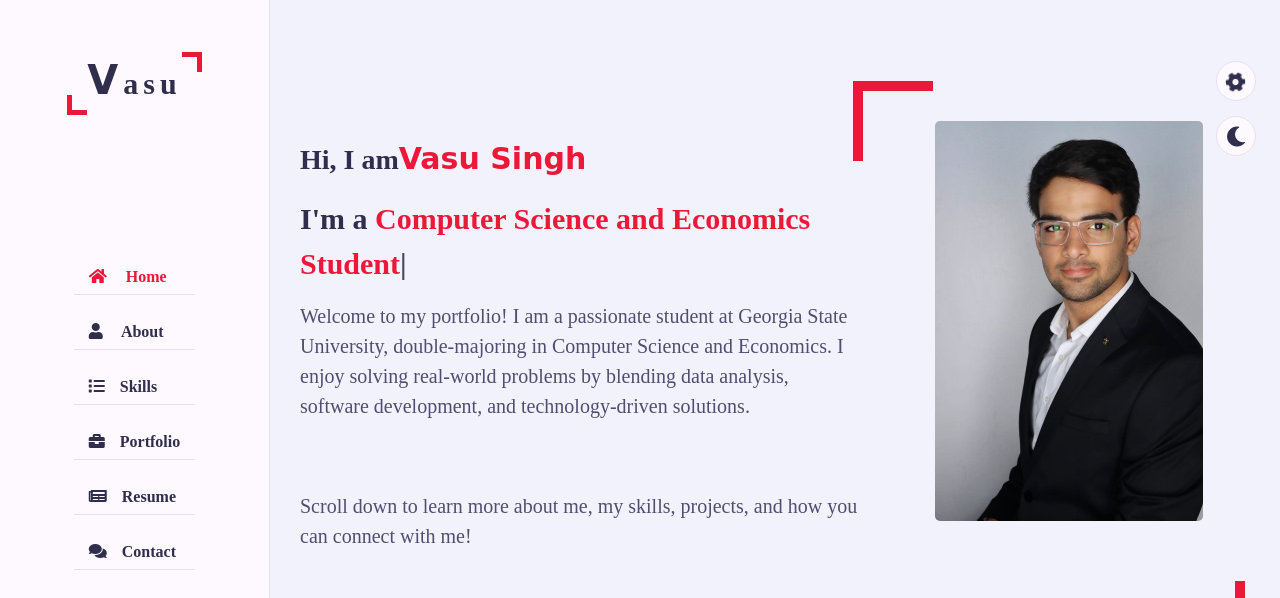
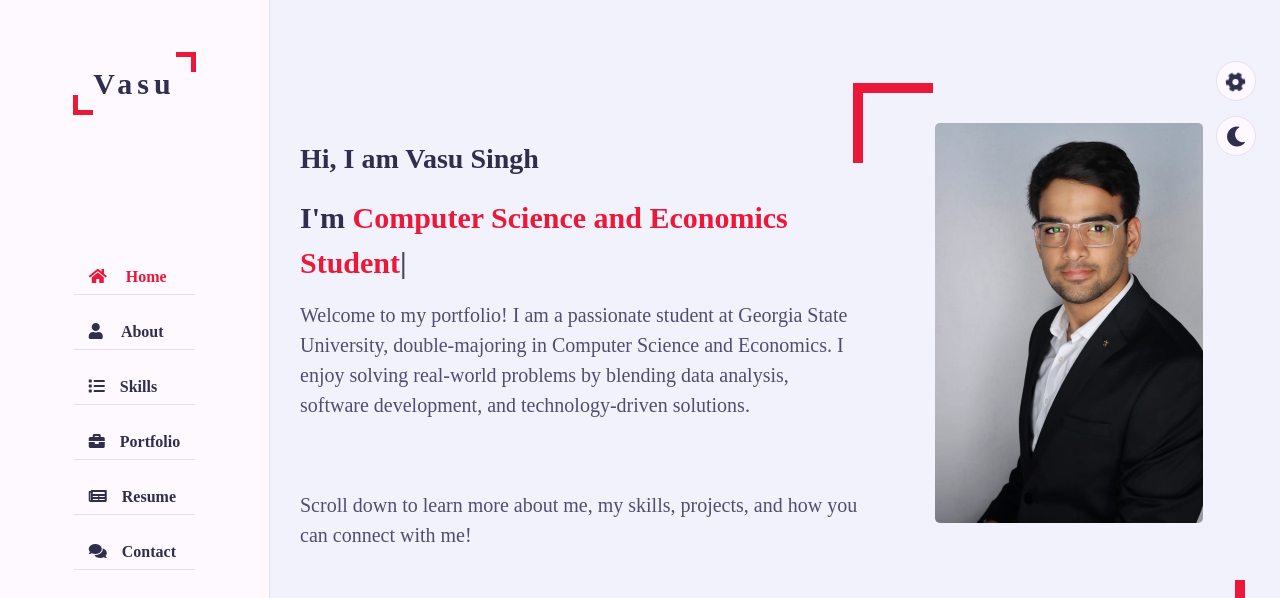
Before and after one commit to Vasusingh11/portfolio-website, a plain HTML site: page index.html in a window 1280 px wide. Shown: the top 598 px of the page. Drawn offline with nearby package versions, Linux system fonts and the light colour scheme; a web font is replaced by a local one.

Commit message:
Update index.html

```diff
--- a/index.html
+++ b/index.html
@@ -23,7 +23,7 @@
     <!-- ===== Aside Start ===== -->
     <div class="aside">
       <div class="logo">
-        <a href="#"><span>V</span>asu</a>
+        <a href="#"><span></span>Vasu</a>
       </div>
       <div class="nav-toggler">
         <span></span>
@@ -45,8 +45,8 @@
         <div class="container">
           <div class="row">
             <div class="home-info padd-15">
-              <h3 class="hello">Hi, I am<span class="name">Vasu Singh</span></h3>
-              <h3 class="my-profession">I'm a <span class="typing">Student</span></h3>
+              <h3 class="hello">Hi, I am Vasu Singh</h3>
+              <h3 class="my-profession">I'm <span class="typing">Student</span></h3>
               <p> Welcome to my portfolio! I am a passionate student at Georgia State University, double-majoring in Computer Science and Economics. I enjoy solving real-world problems by blending data analysis, software development, and technology-driven solutions.</p>
               <p>Scroll down to learn more about me, my skills, projects, and how you can connect with me!</p>
 
@@ -76,7 +76,7 @@
             <div class="about-content padd-15">
               <div class="row">
                 <div class="about-text padd-15">
-                  <h3>I am Vasu Singh and a <span> Driven Student</span></h3>
+                  <h3>I am <span> a Dedicated and Driven Student</span></h3>
                   <p> I am a passionate Computer Science and Economics student at Georgia State University, currently in my junior year with a stellar GPA of 4.17. As an Honor's College student, I am committed to bridging the gap between technology and economics through innovative solutions.</p>
                   <p>With a dual focus, I am proficient in programming languages like Python, Java, and SQL, complemented by strong analytical and data visualization skills. My experience includes developing Smart Home Automation Systems and Stock Market Sentiment Analysis tools, aiming to solve real-world challenges.</p>
                   <p>Beyond academics, I have honed my leadership abilities as the Finance Chair of the Indian Cultural Club at GSU, managing budgets for events with 600+ attendees. I also have hands-on experience as a Classroom Support Technician and as an intern at 3B Healthcare Ltd., where I contributed to impactful projects in technology and healthcare.</p>
```
